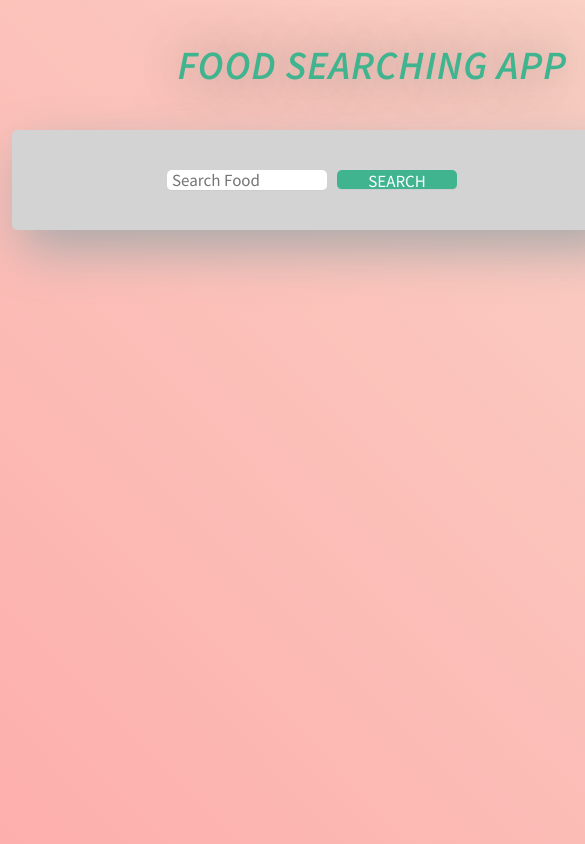
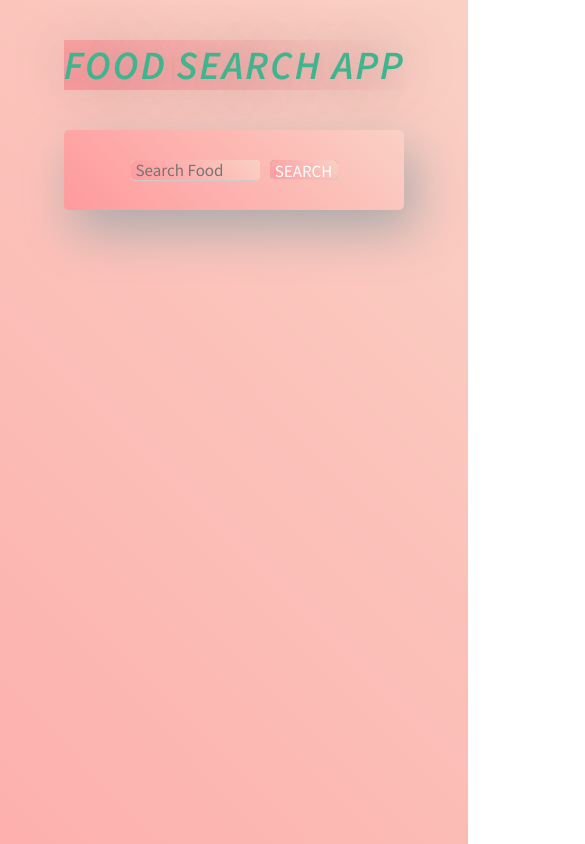
Before and after one commit to christi023/react-recipe-app, a React (Create React App) app: page / in a window 390 px wide. Shown: the top 844 px of the page, 585 px wide, since content can reach past the window. Built offline with nearby package versions, Linux system fonts and the light colour scheme.

Commit message:
media queries for mobile

```diff
--- a/src/App.css
+++ b/src/App.css
@@ -38,6 +38,8 @@
   text-decoration: none;
   list-style-type: none;
   outline: none;
+
+  background-image: linear-gradient(45deg, #ff9a9e 0%, #fad0c4 99%, #fad0c4 100%);
 }
 
 html {
@@ -46,18 +48,19 @@ html {
 
 .App {
   min-height: 205vh;
-  min-width: 160vw;
-  background-image: linear-gradient(45deg, #ff9a9e 0%, #fad0c4 99%, #fad0c4 100%);
+  min-width: 100vw;
+
   display: flex;
   flex-direction: column;
   align-items: center;
+  flex-wrap: wrap;
 }
 
 h1 {
   font-size: 8rem;
   letter-spacing: 0.1rem;
   font-style: italic;
-  color: #40b48e;
+  color: darkgreen;
   text-shadow: 0 0.2rem 5rem rgb(119, 115, 115);
   text-transform: uppercase;
   margin: 4rem 0;
@@ -106,7 +109,7 @@ h1 {
 .search-form input[type='text'] {
   padding: 0 0.5rem;
   width: 60%;
-  color: #555;
+  color: black;
 }
 
 .search-form input[type='submit'] {
@@ -158,7 +161,7 @@ h1 {
 
 .recipe a {
   font-size: 1.8rem;
-  color: #40b48e;
+  color: darkgreen;
 }
 
 .recipe button {
@@ -184,18 +187,13 @@ h1 {
 
 .ingredient-text {
   font-size: 1.5rem;
-  color: #888;
+  color: black;
 }
 
 .ingredient-weight {
-  color: #40b48e;
+  color: darkgreen;
   font-size: 1.3rem;
 }
-
-/*display: grid;
-  grid-template-columns: repeat(5, minMax(100px, 1fr));
-  grid-gap: 40px;
-  position: relative; */
 
 @media screen and (max-width: 1024px) {
   .recipe {
@@ -206,13 +204,32 @@ h1 {
 @media screen and (max-width: 768px) {
   h1 {
     font-size: 4rem;
-    letter-spacing: 0.1rem;
+    letter-spacing: 0.2rem;
     font-style: italic;
     color: #40b48e;
     text-shadow: 0 0.2rem 5rem rgb(119, 115, 115);
     text-transform: uppercase;
-    margin: 4rem 0;
-    margin-left: 3em;
+    /* margin: 4rem 0;
+    margin-left: 3em;*/
+    padding-left: -45em;
+  }
+
+  .ingredient-text {
+    font-size: 2rem;
+    color: black;
+  }
+
+  .search-form {
+    width: 34rem;
+    height: 8rem;
+    display: flex;
+    justify-content: center;
+    align-items: center;
+    background-color: #d3d3d3;
+    border-radius: 0.5rem;
+    margin-bottom: 5rem;
+    box-shadow: 1rem 2rem 5rem #aaa;
+    position: relative;
   }
 
   .search-form input {
@@ -225,7 +242,7 @@ h1 {
   }
   .search-form input[type='text'] {
     /*padding: 0 0.5rem;*/
-    width: 25%;
+    width: 35%;
     color: #555;
   }
 
@@ -242,6 +259,15 @@ h1 {
 }
 
 @media screen and (max-width: 600px) {
+  .App {
+    min-height: 205vh;
+    min-width: 120vw;
+
+    display: flex;
+    flex-direction: column;
+    align-items: center;
+  }
+
   .recipe {
     grid-template-columns: repeat(2, minMax(100px, 1fr));
   }
--- a/src/App.js
+++ b/src/App.js
@@ -48,7 +48,7 @@ export default function App() {
 
   return (
     <div className="App">
-      <h1>Food Searching App</h1>
+      <h1>Food Search App</h1>
       <form className="search-form" onSubmit={onSubmit}>
         {alert !== '' && <Alert alert={alert} />}
         <input
@@ -61,7 +61,9 @@ export default function App() {
 
         <input type="submit" value="search" />
       </form>
-      <div>{recipes !== [] && recipes.map((recipe, i) => <Recipes key={i} recipe={recipe} />)}</div>
+      <div className="recipes">
+        {recipes !== [] && recipes.map((recipe, i) => <Recipes key={i} recipe={recipe} />)}
+      </div>
     </div>
   );
 }
```
